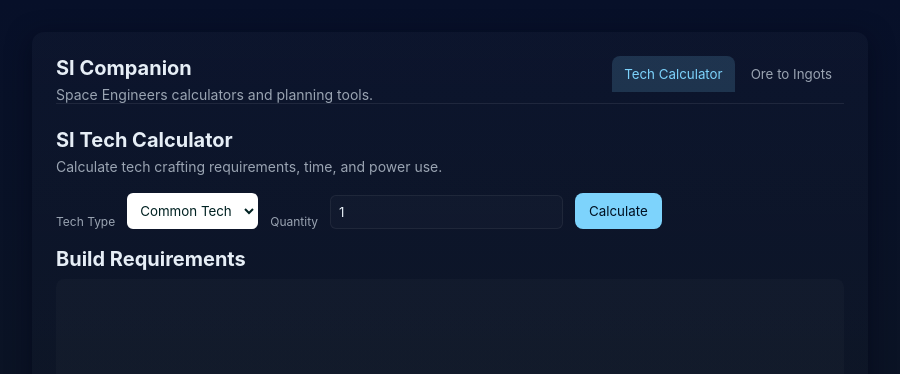
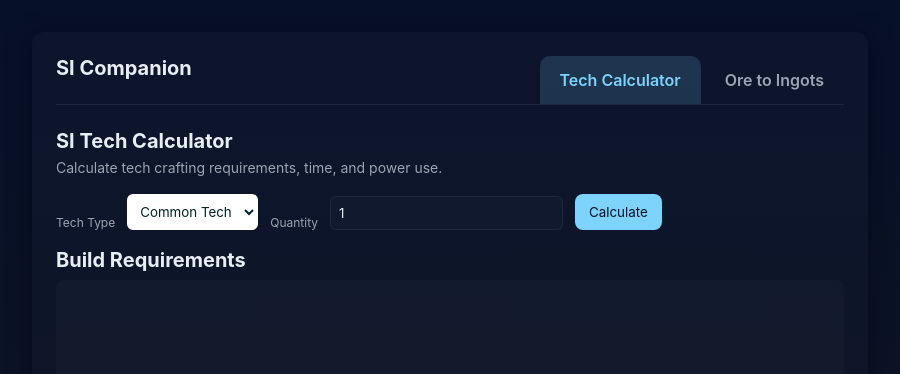
Before and after one commit to Triton0001/SI-Companion, an Electron app: page index.html in a window 900 px wide. Drawn offline with Linux system fonts and the light colour scheme.

Commit message:
Refine companion header tabs

```diff
--- a/index.html
+++ b/index.html
@@ -11,7 +11,6 @@
     <header class="app-header">
       <div>
         <h1>SI Companion</h1>
-        <p>Space Engineers calculators and planning tools.</p>
       </div>
       <nav class="tabs" aria-label="Tools" role="tablist">
         <button class="tab is-active" type="button" id="tech-tab" role="tab" aria-selected="true" aria-controls="tech-panel" data-tab="tech-panel">Tech Calculator</button>
--- a/styles.css
+++ b/styles.css
@@ -7,7 +7,7 @@ h1,h2{margin:0;font-size:20px}
 .app-header{display:flex;align-items:flex-start;justify-content:space-between;gap:24px;border-bottom:1px solid rgba(255,255,255,0.08);margin-bottom:24px}
 .app-header p,.tool-heading p,.input-note{margin:6px 0 0;color:var(--muted);font-size:14px}
 .tabs{display:flex;gap:4px;flex-wrap:wrap}
-button.tab{background:transparent;color:var(--muted);border-radius:8px 8px 0 0;padding:10px 12px}
+button.tab{background:transparent;color:var(--muted);border-radius:10px 10px 0 0;padding:14px 20px;font-size:16px;font-weight:600}
 button.tab.is-active{background:rgba(125,211,252,.16);color:var(--accent)}
 .tool-heading{margin-bottom:18px}
 .controls{display:flex;gap:12px;align-items:end;flex-wrap:wrap}
```
